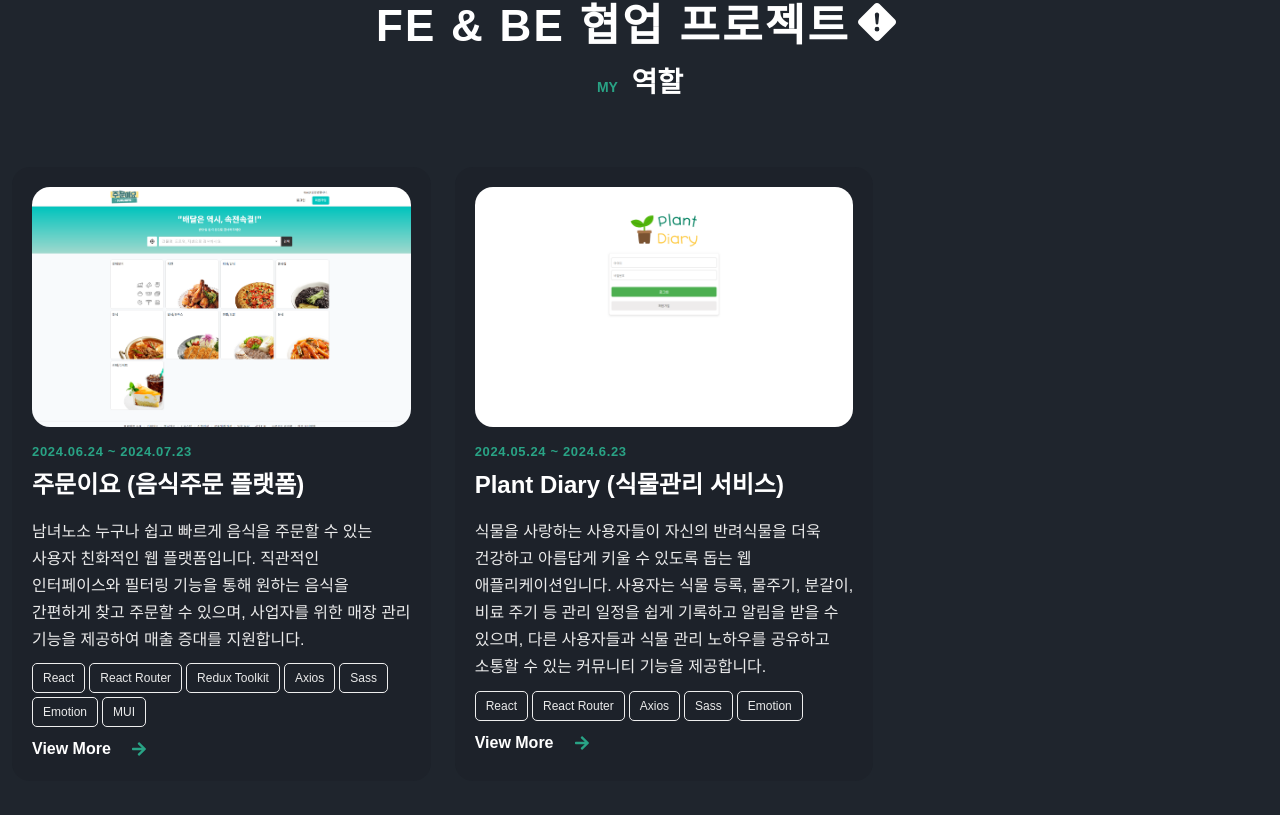
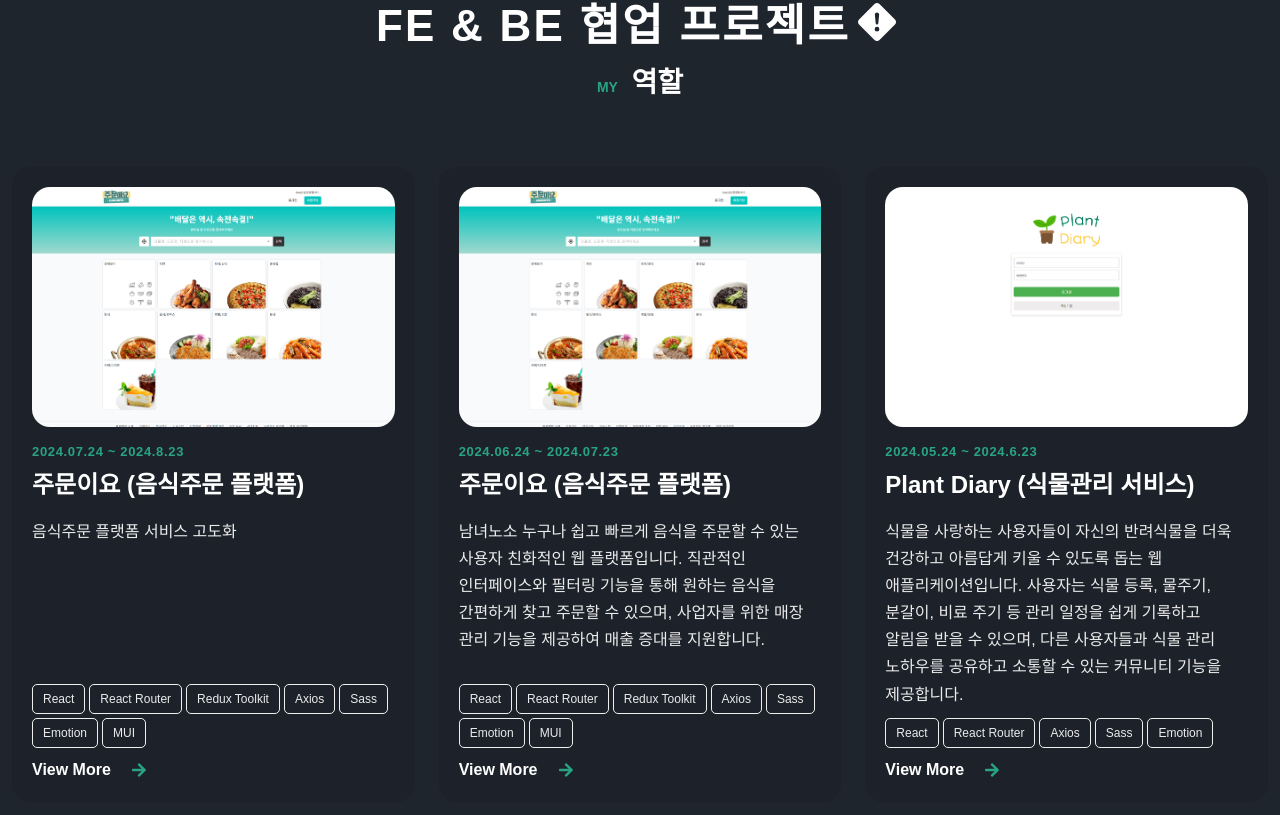
Before and after one commit to miss-gif/portfolio-final, a React (Vite) app: page / in a window 1280 px wide. Shown: the part 2739-3554 px from the top of the page. Built offline with nearby package versions, Linux system fonts and the light colour scheme.

Commit message:
Test : 디테일 수정

```diff
--- a/src/components/project/ProjectDetailModal.scss
+++ b/src/components/project/ProjectDetailModal.scss
@@ -55,7 +55,7 @@
   display: flex;
   flex-direction: column;
   flex: 1;
-  gap: 30px;
+  gap: 20px;
   &-header {
   }
   &-title {
@@ -83,19 +83,26 @@
   }
 }
 
-.project-modal__details {
-}
-
 .project-modal__links {
   display: flex;
   gap: 12px;
 
   a {
     color: #29a385;
+    &:hover {
+      font-weight: 700;
+    }
   }
 }
 
 .project-modal__section-title {
+  margin-bottom: 4px;
   font-size: 20px;
   font-weight: 700;
 }
+
+.project-modal__features {
+  strong {
+    display: block;
+  }
+}
--- a/src/components/project/index.tsx
+++ b/src/components/project/index.tsx
@@ -59,6 +59,7 @@ const Project: React.FC = () => {
                 className="project__item"
                 onClick={() => openModal(item)}
               >
+                <div>
                   <div className="project__img-wrapper">
                     <img
                       src={item.img}
@@ -69,6 +70,8 @@ const Project: React.FC = () => {
                   <span className="project__category text-cs">{item.date}</span>
                   <h3 className="project__title">{item.title}</h3>
                   <p className="project__description">{item.description}</p>
+                </div>
+                <div>
                   <ul className="techStack__list">
                     {item.techStack.map((techStack, index) => (
                       <li key={index} className="techStack__item">
@@ -80,6 +83,7 @@ const Project: React.FC = () => {
                     View More
                     <FaArrowRight className="link__icon" />
                   </a>
+                </div>
               </li>
             ))}
           </ul>
--- a/src/components/project/project.scss
+++ b/src/components/project/project.scss
@@ -13,6 +13,7 @@
   &__item {
     display: flex;
     flex-direction: column;
+    justify-content: space-between;
     width: calc(100% / 3);
     padding: 20px;
     background-color: var(--container-color);
--- a/src/components/project/project.ts
+++ b/src/components/project/project.ts
@@ -18,27 +18,53 @@ interface Project {
 }
 
 export const project: Project[] = [
-  // {
-  //   id: 1,
-  //   img: sample,
-  //   date: "2024.07.24 ~ 2024.8.23",
-  //   title: "주문이요 (음식주문 플랫폼)",
-  //   description: "음식주문 플랫폼 서비스 고도화",
-  //   techStack: [
-  //     "React",
-  //     "Sass",
-  //     "Emotion",
-  //     "Axios",
-  //     "React Router",
-  //     "Redux Toolkit",
-  //     "MUI",
-  //   ],
-  //   features: "프로젝트 주요 기능",
-  //   role: "작업 영역 (기여도)",
-  //   demoUrl: "배포 사이트",
-  //   githubUrl: "깃헙 사이트",
-  //   lessonsLearned: "프로젝트에서 배운 점",
-  // },
+  {
+    id: 1,
+    img: team2,
+    date: "2024.07.24 ~ 2024.8.23",
+    title: "주문이요 (음식주문 플랫폼)",
+    description: "음식주문 플랫폼 서비스 고도화",
+    features: [
+      {
+        title: "회원 관리",
+        details: "회원가입 (일반 사용자, 사업자), 로그인, 로그아웃",
+      },
+      {
+        title: "사용자 기능",
+        details: [
+          "마이페이지 (사용자 정보 수정, 주소 관리, 주문 내역 조회, 리뷰 관리, 회원 탈퇴)",
+          "위치 기반 검색",
+          "카테고리 필터",
+          "장바구니",
+          "주문 및 결제",
+          "주문 확인 및 주문 취소",
+        ],
+      },
+      {
+        title: "사업자 기능",
+        details: [
+          "주문 관리",
+          "주문 내역 조회",
+          "리뷰 관리",
+          "매장 관리 (메뉴 등록 및 수정, 영업 시간 설정, 매장 정보 업데이트)",
+          "통계 (매출, 주문량, 인기 메뉴 등)",
+        ],
+      },
+    ],
+    techStack: [
+      "React",
+      "React Router",
+      "Redux Toolkit",
+      "Axios",
+      "Sass",
+      "Emotion",
+      "MUI",
+    ],
+    role: "작업 영역 (기여도)",
+    demoUrl: "https://github.com/miss-gif",
+    githubUrl: "https://github.com/miss-gif",
+    lessonsLearned: ["프로젝트에서 배운 점"],
+  },
   {
     id: 2,
     img: team2,
```
Lines whose indentation alone changed are shown as unchanged.
